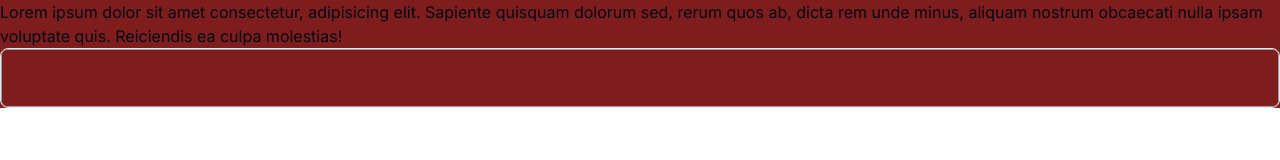
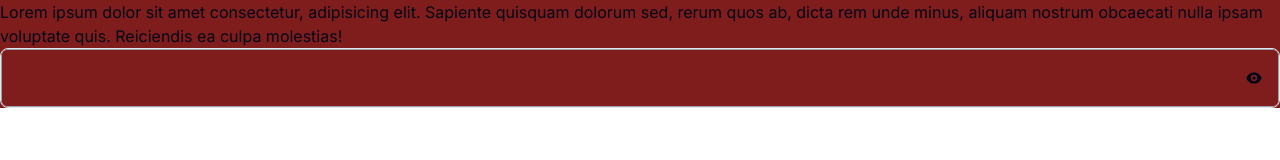
Before and after one commit to sameepmonsoon/full-stack-nextjs-project, a Next.js app: page /login in a window 1280 px wide. Shown: the top 160 px of the page. Built offline with nearby package versions, Linux system fonts and the light colour scheme.

Commit message:
icon for password added

```diff
--- a/app/admin/home/page.tsx
+++ b/app/admin/home/page.tsx
@@ -7,15 +7,17 @@ function AdminPage() {
     <div
       className={`dark:bg-[#030708] dark:text-white bg-accent flex-1 w-auto rounded-xl p-5`}>
       This is admin page.
+      <div className="h-40 p-2 w-full">
         <CustomInputContainer
           size={"default"}
           font={"medium"}
-        type="='text"
+          type="text"
           inputBorder={"none"}
           containerStyle={"border"}
           label={"User Name"}
         />
       </div>
+    </div>
   );
 }
 
--- a/components/Elements/CutomInputContainer/CustomInputContainer.tsx
+++ b/components/Elements/CutomInputContainer/CustomInputContainer.tsx
@@ -5,6 +5,8 @@ import { Label } from "@radix-ui/react-label";
 import React, { useState } from "react";
 import { cva, type VariantProps } from "class-variance-authority";
 import { colorPallette } from "@/Helpers/Constants/ColourConstants";
+import { HiEye } from "react-icons/hi";
+//variants
 const containerVariant = cva(
   `border-2 group rounded-[8px] p-0 pb-0 gap-0 border-gray-300 h-[50px] w-full flex flex-col justify-end items-start focus-within:ring-black/60 dark:focus-within:ring-gray-200/60 `,
   {
@@ -25,13 +27,15 @@ const containerVariant = cva(
     },
   }
 );
+
+//variant for label
 const labelVariant = cva(
   `absolute text-lg text-gray-500 dark:text-gray-400 px-5 duration-200 transform -translate-y-[58%] scale-75 top-[30%] z-10 origin-[0] start-0 peer-focus:dark:text-gray-200/60 peer-placeholder-shown:scale-100 peer-placeholder-shown:translate-y-0 peer-focus:scale-75 peer-focus:-translate-y-[58%] rtl:peer-focus:translate-x-[58%] rtl:peer-focus:left-aut`,
   {
     variants: {
       size: {
         default:
-          "absolute text-lg text-gray-500 dark:text-gray-400 px-5 duration-200 transform -translate-y-[28%] top-[24%] z-10 origin-0 start-0 peer-focus:dark:text-gray-200/60 peer-placeholder-shown:translate-y-0 peer-focus:-translate-y-[28%] rtl:peer-focus:left-auto",
+          "absolute text-md text-gray-500 dark:text-gray-400 px-5 duration-200 transform -translate-y-[28%] top-[28%] z-10 origin-0 start-0 peer-focus:dark:text-gray-200/60 peer-placeholder-shown:translate-y-0 peer-focus:-translate-y-[28%] rtl:peer-focus:left-auto",
         medium:
           "absolute text-xl text-gray-500 dark:text-gray-400 px-5 duration-200 transform -translate-y-[30%] top-[30%] z-10 origin-0 start-0 peer-focus:dark:text-gray-200/60 peer-placeholder-shown:translate-y-0 peer-focus:-translate-y-[30%] rtl:peer-focus:left-auto",
         small:
@@ -49,6 +53,7 @@ const labelVariant = cva(
   }
 );
 
+//variant for input
 const inputVariant = cva(
   `border-b bg-transparent  w-full h-full focus:outline-none focus:border-[0px] border-[0px] focus:border-b-2 transition-colors peer`,
   {
@@ -59,10 +64,10 @@ const inputVariant = cva(
       },
       font: {
         default: "font-normal",
-        medium: " font-medium",
+        medium: " font-semibold",
       },
       size: {
-        default: "text-sm  pt-5",
+        default: "text-md  pt-5",
         medium: " pt-7 text-lg",
         small: "pt-4 text-sm ",
       },
@@ -74,6 +79,24 @@ const inputVariant = cva(
     },
   }
 );
+
+//variant for icon container
+const iconContainerVariant = cva(
+  `group cursor-pointer hover:bg-red-100 absolute right-[1px] p-2 mt-auto rounded-full flex justify-center items-center`,
+  {
+    variants: {
+      size: {
+        default: "h-12 w-12 ",
+        medium: "h-16 w-16",
+        small: "h-10 w-10",
+      },
+    },
+    defaultVariants: {
+      size: "default",
+    },
+  }
+);
+
 const CustomInputContainer = ({
   type = "text",
   className,
@@ -82,6 +105,8 @@ const CustomInputContainer = ({
   label,
   font,
   size,
+  readOnly,
+  required,
 }: {
   type: string;
   className?: string;
@@ -90,11 +115,15 @@ const CustomInputContainer = ({
   label: string;
   font: "default" | "medium" | null | undefined;
   size: "default" | "medium" | "small" | null | undefined;
+  readOnly?: boolean;
+  required?: boolean;
 }) => {
   return (
     <div className={cn(containerVariant({ containerStyle, className, size }))}>
-      <div className="relative w-full h-full">
+      <div className="relative w-full h-full flex justify-start items-center">
         <Input
+          required={true}
+          readOnly={readOnly}
           type={type}
           id={type}
           className={cn(inputVariant({ inputBorder, font, className, size }))}
@@ -103,11 +132,15 @@ const CustomInputContainer = ({
         <Label htmlFor={type} className={cn(labelVariant({ size, className }))}>
           {label}
         </Label>
-        <p
+
+        <span className={cn(iconContainerVariant({ size, className }))}>
+          <HiEye />
+        </span>
+        {/* <p
           id="filled_success_help"
-          className="mt-2 text-sm text-green-600 dark:text-green-400">
+          className="mt-2 text-sm text-green-600 dark:text-green-400 ">
           <span className="font-medium">Well done!</span> Some success message.
-        </p>
+        </p> */}
       </div>
     </div>
   );
```
Lines whose indentation alone changed are shown as unchanged.
